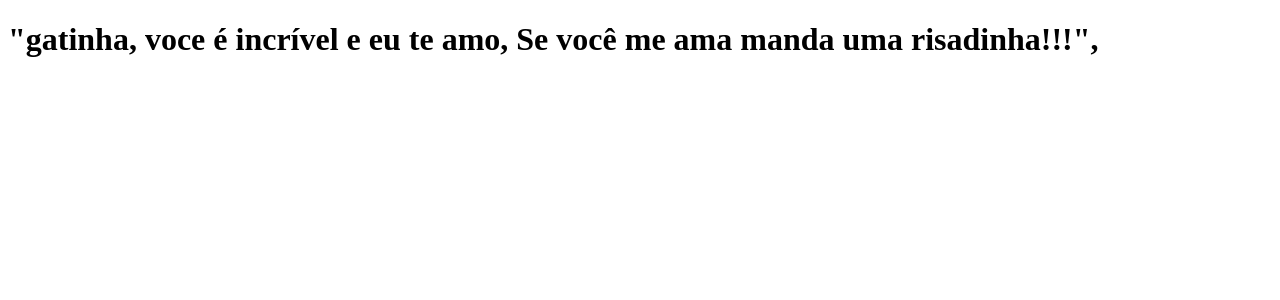
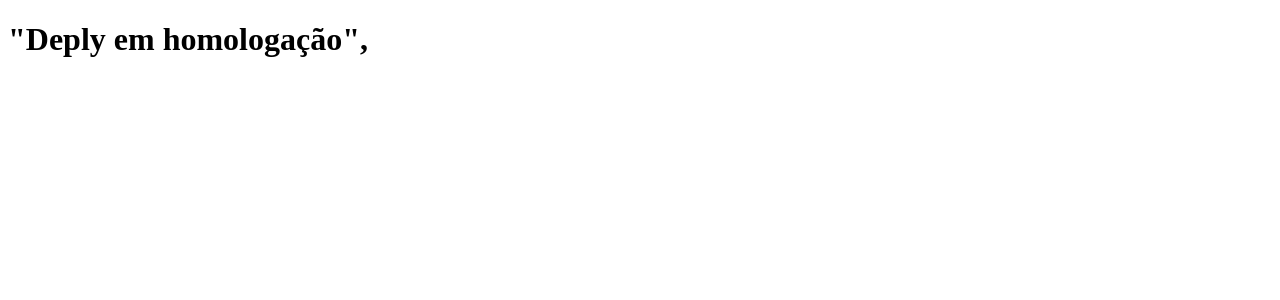
Before and after one commit to hfbatista/clone-tabnews, a Next.js app: page / in a window 1280 px wide. Shown: the top 300 px of the page. Built offline with nearby package versions, Linux system fonts and the light colour scheme.

Commit message:
testing HM deploy

```diff
--- a/pages/index.js
+++ b/pages/index.js
@@ -1,8 +1,7 @@
 function Home() {
   return (
     <h1>
-      "gatinha, voce é incrível e eu te amo, Se você me ama manda uma
-      risadinha!!!",
+      "Deply em homologação",
     </h1>
   );
 }
```
